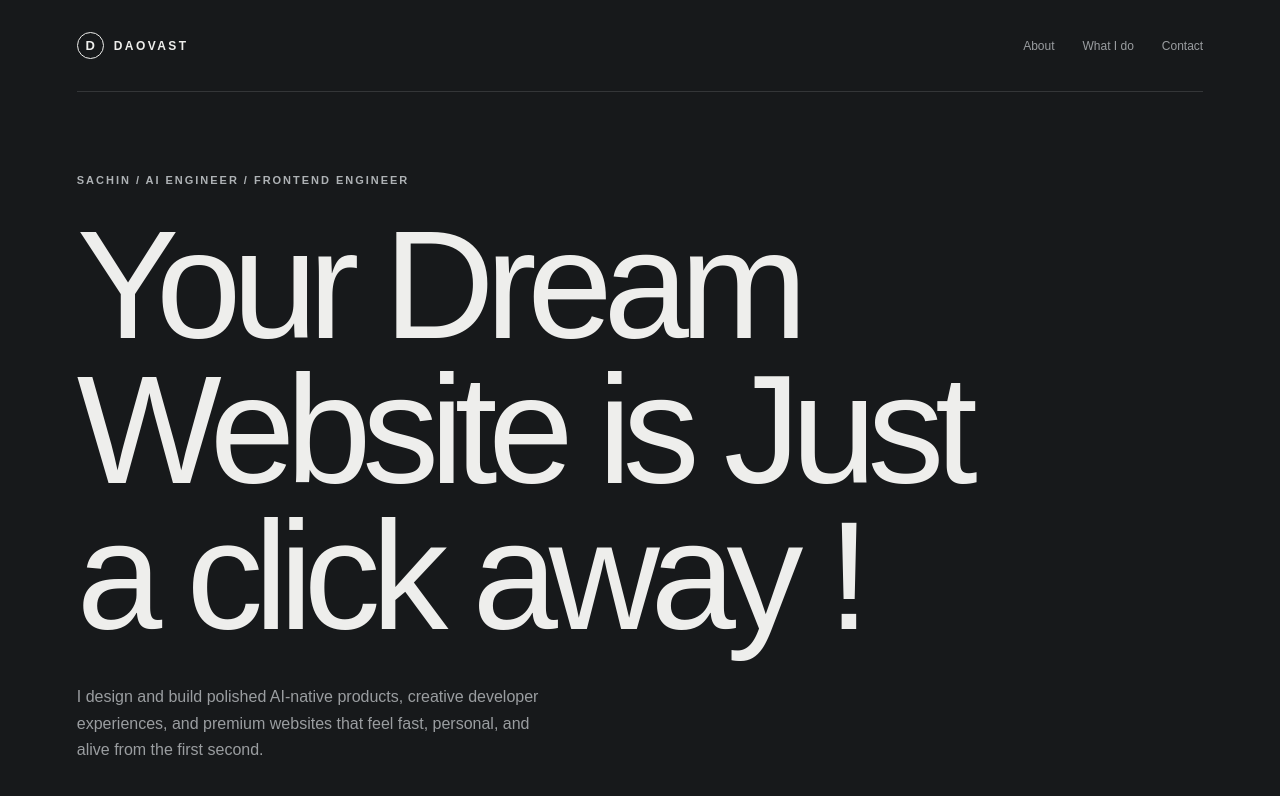
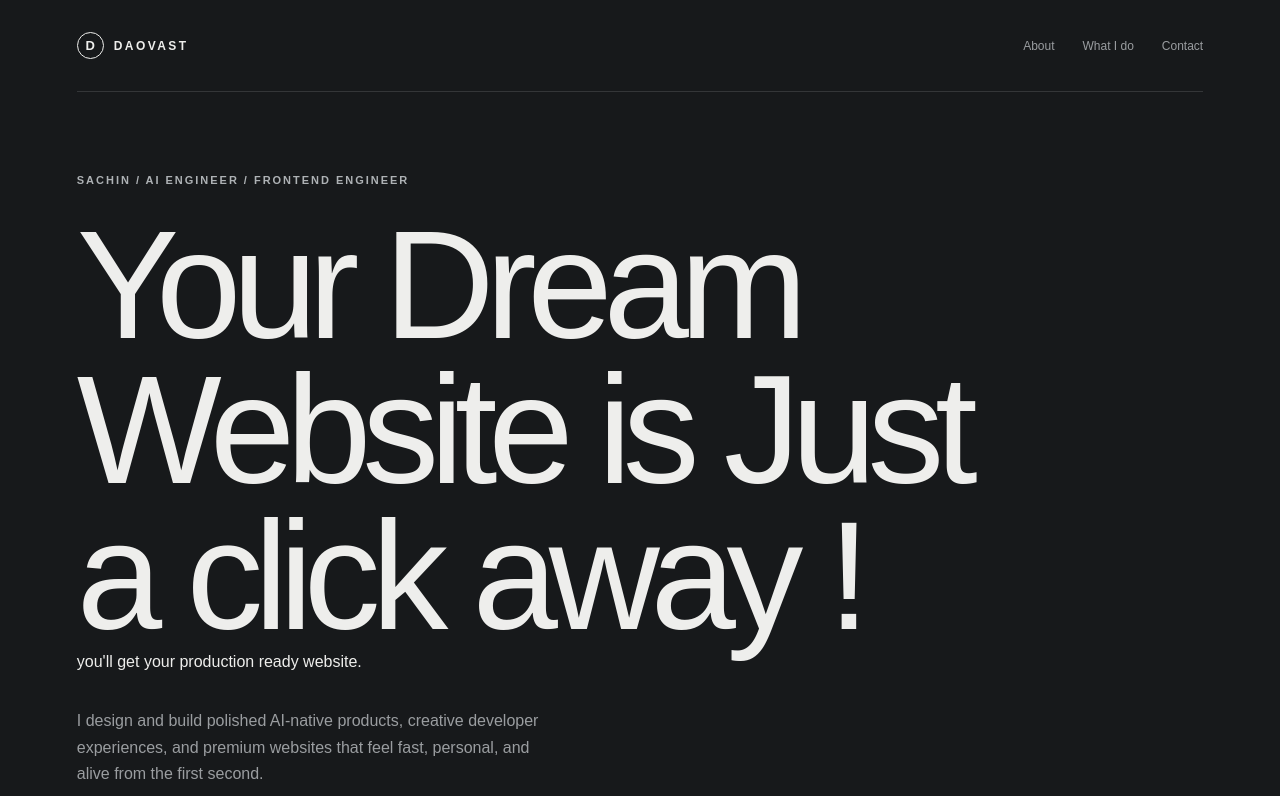
Before and after one commit to DAOVAST-Developers/daovast, a Next.js app: page / in a window 1280 px wide. Shown: the top 796 px of the page. Built offline with nearby package versions, Linux system fonts and the light colour scheme.

Commit message:
Add production-ready website hero subline

```diff
--- a/app/page.tsx
+++ b/app/page.tsx
@@ -18,6 +18,7 @@ export default function Page() {
       <section id="top" className="hero-section" aria-labelledby="hero-title">
         <p className="eyebrow">SACHIN / AI ENGINEER / FRONTEND ENGINEER</p>
         <h1 id="hero-title">Your Dream Website is Just a click away !</h1>
+        <p className="hero-subline">you&apos;ll get your production ready website.</p>
         <p className="hero-copy">
           I design and build polished AI-native products, creative developer experiences, and premium websites that feel fast, personal, and alive from the first second.
         </p>
```
